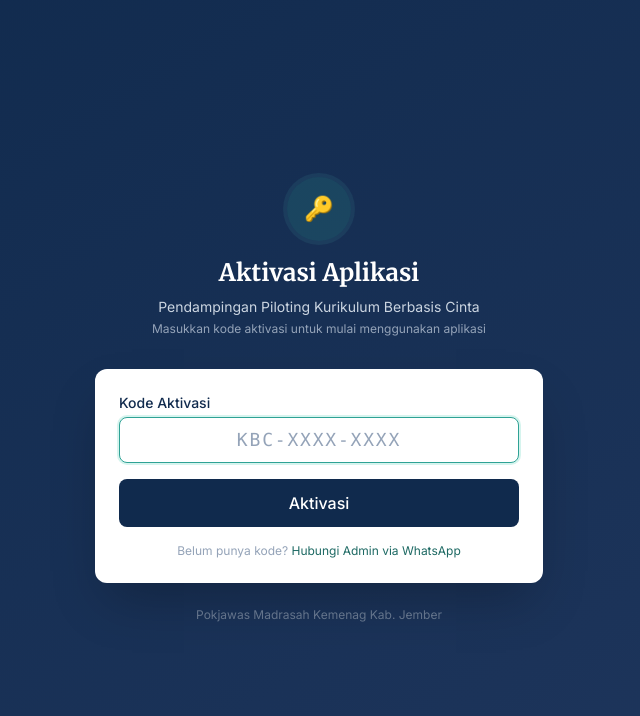
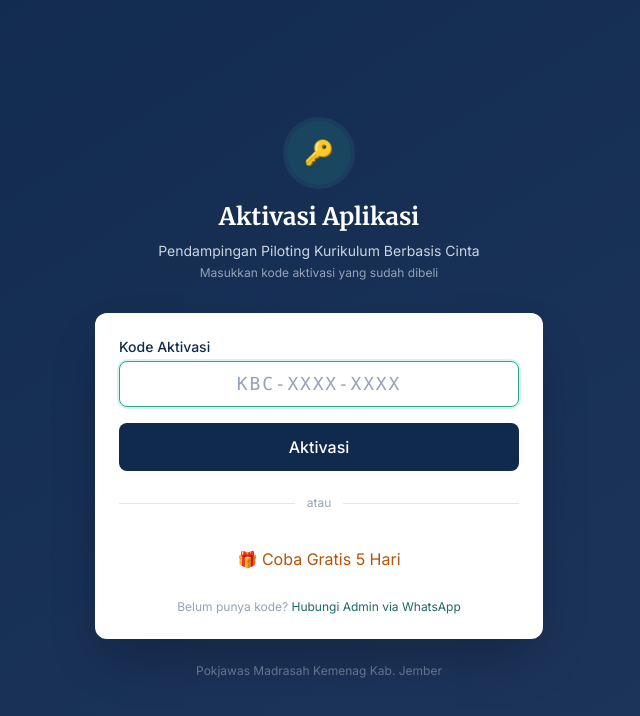
Before and after one commit to Subariyanto/kbc-pendampingan-piloting, a React (Vite) app: page / in a window 1280 px wide. Shown: the top 716 px of the page, without its empty margins (321-961 px from the left). Built offline with nearby package versions, Linux system fonts and the light colour scheme; no server answers.

Commit message:
feat: trial 5 hari + admin bypass aktivasi otomatis

```diff
--- a/src/App.jsx
+++ b/src/App.jsx
@@ -18,8 +18,10 @@ import DiagnosticPage from './pages/DiagnosticPage.jsx'
 import PenggunaPage from './pages/PenggunaPage.jsx'
 import LisensiPage from './pages/LisensiPage.jsx'
 import { getStoredLicense, saveLicense } from './lib/codes.js'
+import { SUPABASE_ENABLED, supabase } from './lib/supabase.js'
 
 // --- Gate: cek lisensi dari localStorage, redirect ke halaman aktivasi kalau belum ---
+// Admin (mode Supabase) auto-bypass aktivasi
 function ActivationGate({ children }) {
   const [ok, setOk] = useState(false)
   const [check, setCheck] = useState(false)
@@ -27,7 +29,25 @@ function ActivationGate({ children }) {
   useEffect(() => {
     const lic = getStoredLicense()
     if (lic) { setOk(true); setCheck(true); return }
-    setCheck(true)
+
+    // Admin bypass: kalau ada session Supabase dan role admin, auto-aktivasi
+    if (SUPABASE_ENABLED) {
+      supabase.auth.getSession().then(async ({ data }) => {
+        if (data?.session?.user) {
+          const { data: profile } = await supabase
+            .from('profiles').select('role').eq('id', data.session.user.id).maybeSingle()
+          if (profile?.role === 'admin') {
+            saveLicense('ADMIN-BYPASS', 'pro', {})
+            setOk(true)
+            setCheck(true)
+            return
+          }
+        }
+        setCheck(true)
+      }).catch(() => setCheck(true))
+    } else {
+      setCheck(true)
+    }
   }, [])
 
   const onActivated = (lic) => {
@@ -35,7 +55,13 @@ function ActivationGate({ children }) {
     setOk(true)
   }
 
-  if (!check) return null
+  if (!check) {
+    return (
+      <div className="min-h-screen flex items-center justify-center bg-gradient-to-br from-navy-900 to-navy-800">
+        <p className="text-white/60 text-sm animate-pulse">Memeriksa lisensi…</p>
+      </div>
+    )
+  }
   if (!ok) return <ActivationPage onActivated={onActivated} />
   return children
 }
--- a/src/components/ActivationPage.jsx
+++ b/src/components/ActivationPage.jsx
@@ -1,34 +1,15 @@
 import { useState, useEffect } from 'react'
-import { validateCode, saveLicense, getStoredLicense, fetchRemoteCodes, saveLocalCodes, tryLoadLocalCodes } from '../lib/codes.js'
+import { validateCode, saveLicense, fetchRemoteCodes, saveLocalCodes, tryLoadLocalCodes } from '../lib/codes.js'
 
 export default function ActivationPage({ onActivated }) {
   const [code, setCode] = useState('')
   const [error, setError] = useState('')
   const [loading, setLoading] = useState(false)
-  const [checkingExisting, setCheckingExisting] = useState(true)
 
-  // Cek lisensi tersimpan
-  useEffect(() => {
-    const existing = getStoredLicense()
-    if (existing) {
-      // Validasi ulang expiry
-      if (existing.tier === 'demo' && existing.expiresAt && Date.now() > existing.expiresAt) {
-        // Expired — tetap show activation screen
-        setCheckingExisting(false)
-        return
-      }
-      onActivated(existing)
-      return
-    }
-    setCheckingExisting(false)
-  }, [onActivated])
-
-  // Try fetch remote codes silently
+  // Fetch remote codes once
   useEffect(() => {
     fetchRemoteCodes().then((codes) => {
-      if (Array.isArray(codes)) {
-        saveLocalCodes(codes)
-      }
+      if (Array.isArray(codes)) saveLocalCodes(codes)
     }).catch(() => {})
   }, [])
 
@@ -44,7 +25,6 @@ export default function ActivationPage({ onActivated }) {
     setError('')
 
     try {
-      // Try remote codes dulu
       let bundledCodes = tryLoadLocalCodes()
       try {
         const remote = await fetchRemoteCodes()
@@ -70,12 +50,9 @@ export default function ActivationPage({ onActivated }) {
     }
   }
 
-  if (checkingExisting) {
-    return (
-      <div className="min-h-screen flex items-center justify-center bg-gradient-to-br from-navy-900 to-navy-800">
-        <p className="text-white/60 text-sm">Memeriksa lisensi…</p>
-      </div>
-    )
+  const handleTrial = () => {
+    saveLicense('TRIAL-AUTO', 'demo', {})
+    onActivated({ code: 'TRIAL-AUTO', tier: 'demo' })
   }
 
   return (
@@ -90,7 +67,7 @@ export default function ActivationPage({ onActivated }) {
             Pendampingan Piloting Kurikulum Berbasis Cinta
           </p>
           <p className="text-xs text-slate-400 mt-1">
-            Masukkan kode aktivasi untuk mulai menggunakan aplikasi
+            Masukkan kode aktivasi yang sudah dibeli
           </p>
         </div>
 
@@ -122,6 +99,23 @@ export default function ActivationPage({ onActivated }) {
             {loading ? 'Memvalidasi…' : 'Aktivasi'}
           </button>
 
+          <div className="relative py-2">
+            <div className="absolute inset-0 flex items-center">
+              <div className="w-full border-t border-slate-200" />
+            </div>
+            <div className="relative flex justify-center text-xs">
+              <span className="bg-white px-3 text-slate-400">atau</span>
+            </div>
+          </div>
+
+          <button
+            type="button"
+            onClick={handleTrial}
+            className="btn-outline w-full py-3 text-base border-amber-300 text-amber-700 hover:bg-amber-50"
+          >
+            🎁 Coba Gratis 5 Hari
+          </button>
+
           <p className="text-xs text-slate-400 text-center">
             Belum punya kode?{' '}
             <a
```
Also changed, not shown: src/lib/codes.js.
